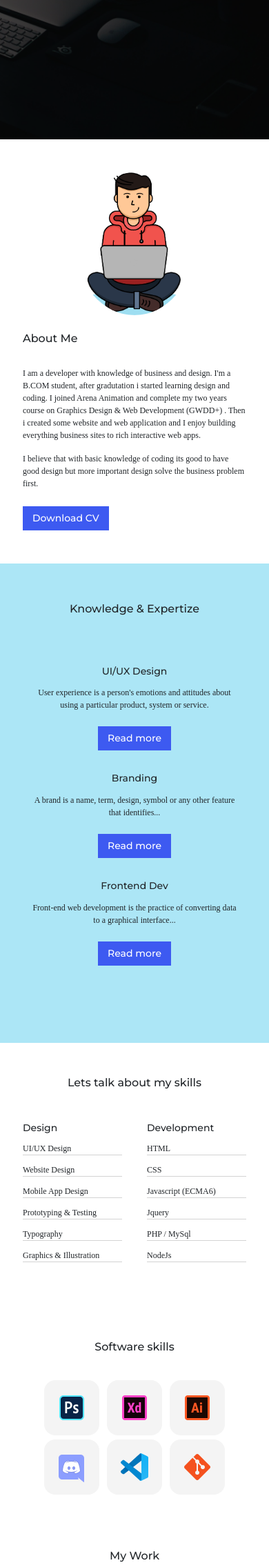
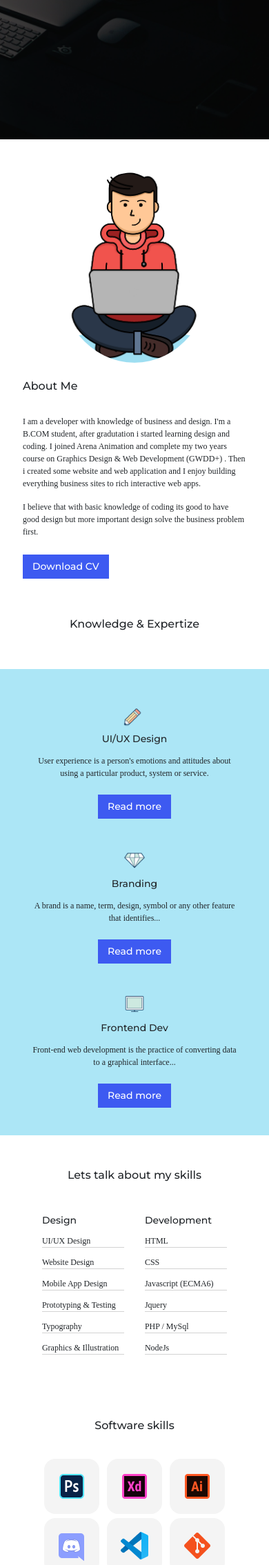
Before and after one commit to abhisek47/portfolio, a PHP site: page / in a window 390 px wide. Shown: the part 642-2911 px from the top of the page at 69% size. Run offline with PHP 8.4, Linux system fonts and the light colour scheme; some libraries are stand-ins or nearby versions; some web fonts are replaced.

Commit message:
add gif files

```diff
--- a/index.html
+++ b/index.html
@@ -193,16 +193,21 @@
     </section>
     <!-- end about -->
     <!-- start expertize -->
-    <section class="expertize py-5">
+    <div class="title my-5">
       <div class="container">
         <div class="row">
           <div class="col-lg-12">
             <h4 class="text-center my-2">Knowledge & Expertize</h4>
           </div>
         </div>
-        <div class="knowledge my-5">
+      </div>
+    </div>
+    <section class="expertize py-3">
+      <div class="container">
+        <div class="knowledge my-2">
           <div class="col-lg-4 col-12">
             <div class="uidesign speacilize">
+              <img src="assets/animat-pencil-color.gif" alt="design">
               <h5>UI/UX Design</h5>
               <p>
                 User experience is a person's emotions and attitudes about using a particular product, system or service.
@@ -212,6 +217,7 @@
           </div>
           <div class="col-lg-4 col-12">
             <div class="branding speacilize">
+              <img src="assets/animat-diamond-color.gif" alt="branding">
               <h5>Branding</h5>
               <p>
                 A brand is a name, term, design, symbol or any other feature that identifies...
@@ -221,6 +227,7 @@
           </div>
           <div class="col-lg-4 col-12">
             <div class="frontend speacilize">
+              <img src="assets/animat-responsive-color.gif" alt="development">
               <h5>Frontend Dev</h5>
               <p>
                 Front-end web development is the practice of converting data to a graphical interface...
@@ -235,7 +242,7 @@
     <!-- start skill -->
     <section class="skills pt-5">
       <div class="container">
-        <div class="row">
+        <div class="row mx-3">
           <div class="col-md-6 col-12">
             <h4 class="text-center">Lets talk about my skills</h4>
             <div class="category mt-5">
--- a/media.css
+++ b/media.css
@@ -55,7 +55,7 @@
     opacity: 0.7;
   }
   .about-me .img {
-    width: 60%;
+    width: 80%;
     margin: 0 auto;
   }
   .item {
@@ -89,11 +89,17 @@
 
   .design,
   .development {
-    min-height: 300px;
+    min-height: 280px;
     width: 40%;
     margin-bottom: 1em;
   }
   .copyright small {
     font-size: 10px;
   }
+  .project {
+    width: 100%;
+  }
+  .speacilize img {
+    width: 18%;
+  }
 }
--- a/style.css
+++ b/style.css
@@ -80,7 +80,7 @@ button.active:focus {
   width: 100%;
   height: 100vh;
   background: #000;
-  opacity: 0.5;
+  opacity: 0.6;
   z-index: -111;
 }
 a {
@@ -289,10 +289,12 @@ a:hover {
 }
 .knowledge {
   display: flex;
+  flex-direction: row;
   justify-content: space-between;
   align-items: center;
   width: 90%;
   margin: 0 auto;
+  text-align: center;
 }
 .speacilize {
   cursor: pointer;
@@ -301,14 +303,17 @@ a:hover {
   border-radius: 0.5em 0.8em;
   transition: all 0.3s ease-in;
 }
+.speacilize img {
+  width: 40%;
+}
 .speacilize p {
   padding: 0.5em 0;
   height: auto;
   font-family: 'Esteban', serif;
 }
-.speacilize:hover {
+/* .speacilize:hover {
   background-color: #f8f8f8;
-}
+} */
 .lang {
   width: 90%;
   margin: 0 auto;
```
Also changed, not shown: assets/animat-diamond-color.gif (added), assets/animat-pencil-color.gif (added), assets/animat-responsive-color.gif (added).
